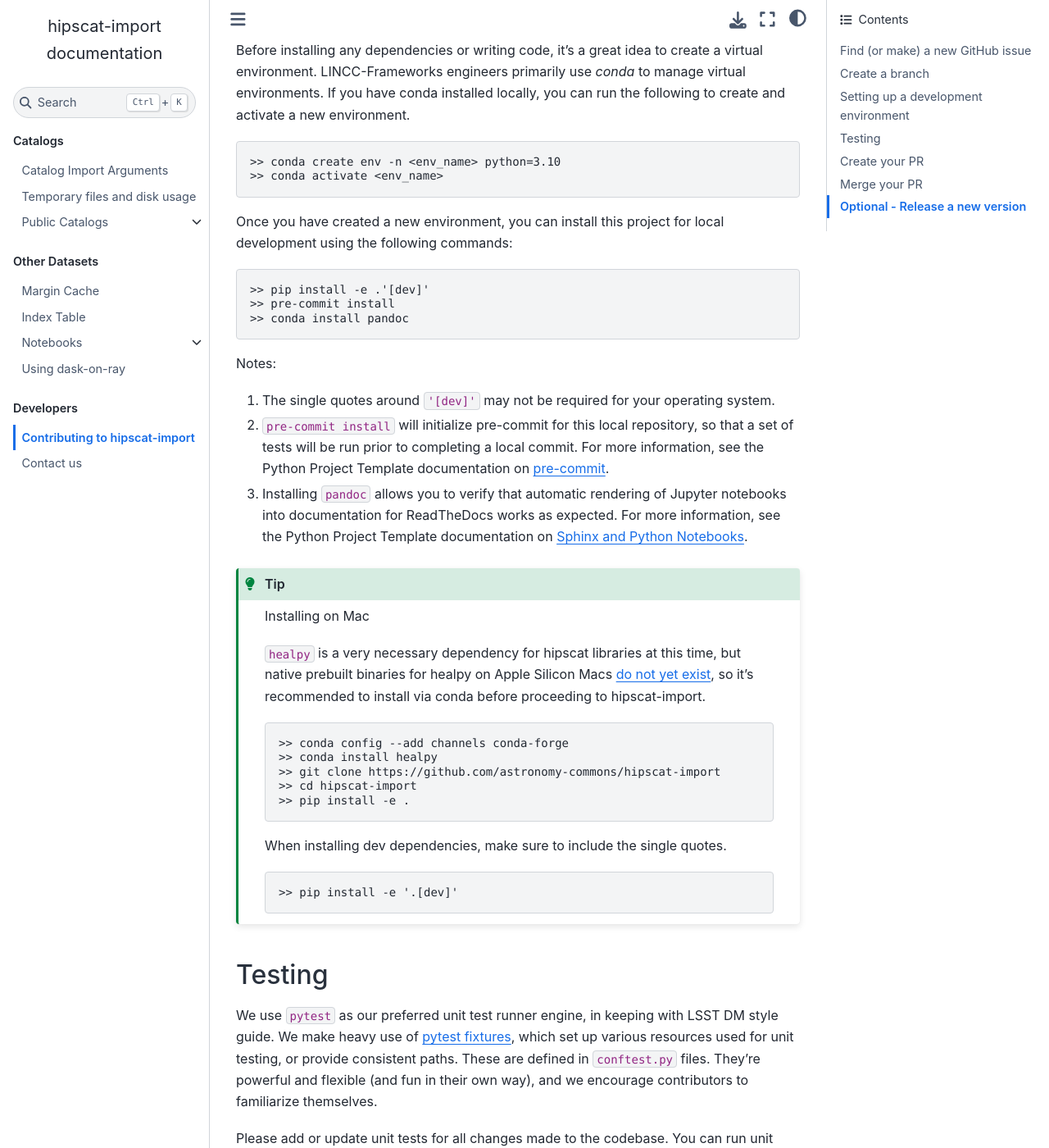
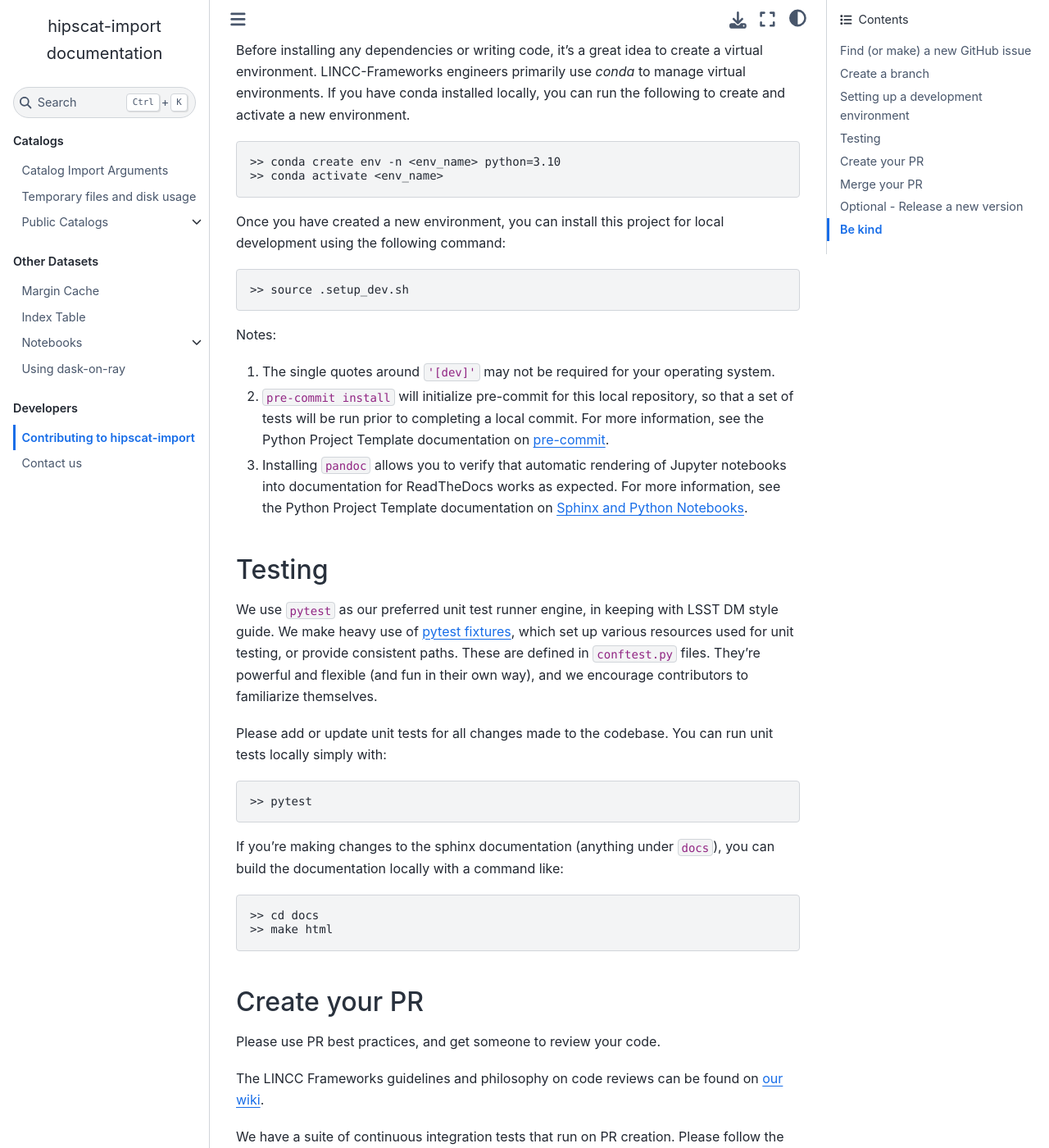
Before and after one commit to astronomy-commons/hipscat-import, a Sphinx documentation site: the page built from docs/guide/contributing.rst, in a window 1280 px wide and 1400 px high, scrolled down 792 px. Shown: the whole window at 82% size. Built offline with Sphinx 7.4.7 and the Sphinx Book theme 1.1.4, drawn with Linux system fonts in a browser that asks for light colours; pages that are not in the unit, such as notebooks, are missing from menus; some of the changed text lies outside the part shown.

Commit message:
Assorted small doc fixes (#310)
* Point to more information for reader kwargs.

* Point to code of conduct; inherit docstring members.

* Clear output

```diff
--- a/docs/catalogs/arguments.rst
+++ b/docs/catalogs/arguments.rst
@@ -9,7 +9,7 @@
 
 .. code-block:: python
 
-    from hipscat_import.pipeline import ImportArguments
+    from hipscat_import.pipeline.catalog.arguments import ImportArguments
 
     args = ImportArguments(
         sort_columns="ObjectID",
--- a/docs/conf.py
+++ b/docs/conf.py
@@ -38,7 +38,9 @@
 extensions = [
     "sphinx.ext.mathjax",
     "sphinx.ext.napoleon",
-    "sphinx.ext.viewcode",
+    # viewcode and autoapi interaction creates some failures. See:
+    # https://github.com/readthedocs/sphinx-autoapi/issues/422
+    # "sphinx.ext.viewcode",
     "sphinx.ext.intersphinx",
     "sphinx_copybutton",
     "autoapi.extension",
@@ -57,6 +59,16 @@
 autoapi_add_toc_tree_entry = False
 autoapi_member_order = "bysource"
 
+autoapi_options = [
+    "members",
+    "undoc-members",
+    "show-inheritance",
+    "show-module-summary",
+    "special-members",
+    "imported-members",
+    "inherited-members",
+]
+
 napoleon_google_docstring = True
 
 # -- sphinx-copybutton configuration ----------------------------------------
--- a/docs/guide/contributing.rst
+++ b/docs/guide/contributing.rst
@@ -40,13 +40,11 @@
 
 
 Once you have created a new environment, you can install this project for local
-development using the following commands:
+development using the following command:
 
 .. code-block:: console
 
-   >> pip install -e .'[dev]'
-   >> pre-commit install
-   >> conda install pandoc
+   >> source .setup_dev.sh
 
 
 Notes:
@@ -60,29 +58,6 @@
    into documentation for ReadTheDocs works as expected. For more information, see
    the Python Project Template documentation on
    `Sphinx and Python Notebooks <https://lincc-ppt.readthedocs.io/en/stable/practices/sphinx.html#python-notebooks>`_.
-
-
-.. tip::
-    Installing on Mac
-
-    ``healpy`` is a very necessary dependency for hipscat libraries at this time, but
-    native prebuilt binaries for healpy on Apple Silicon Macs
-    `do not yet exist <https://healpy.readthedocs.io/en/latest/install.html#binary-installation-with-pip-recommended-for-most-other-python-users>`_,
-    so it's recommended to install via conda before proceeding to hipscat-import.
-
-    .. code-block:: console
-
-        >> conda config --add channels conda-forge
-        >> conda install healpy
-        >> git clone https://github.com/astronomy-commons/hipscat-import
-        >> cd hipscat-import
-        >> pip install -e .
-
-    When installing dev dependencies, make sure to include the single quotes.
-
-    .. code-block:: console
-
-        >> pip install -e '.[dev]'
 
 Testing
 -------------------------------------------------------------------------------
@@ -131,3 +106,9 @@
 Once your PR is merged you can create a new release to make your changes available.
 GitHub's `instructions <https://docs.github.com/en/repositories/releasing-projects-on-github/managing-releases-in-a-repository>`_ for doing so are here.
 Use your best judgement when incrementing the version. i.e. is this a major, minor, or patch fix.
+
+Be kind
+-------------------------------------------------------------------------------
+
+You are expected to comply with the
+`LINCC Frameworks Code of Conduct <https://lsstdiscoveryalliance.org/programs/lincc-frameworks/code-conduct/>`_`.
```
Also changed, not shown: .github/pull_request_template.md, docs/notebooks/estimate_pixel_threshold.ipynb, docs/notebooks/unequal_schema.ipynb, 1 other file.
